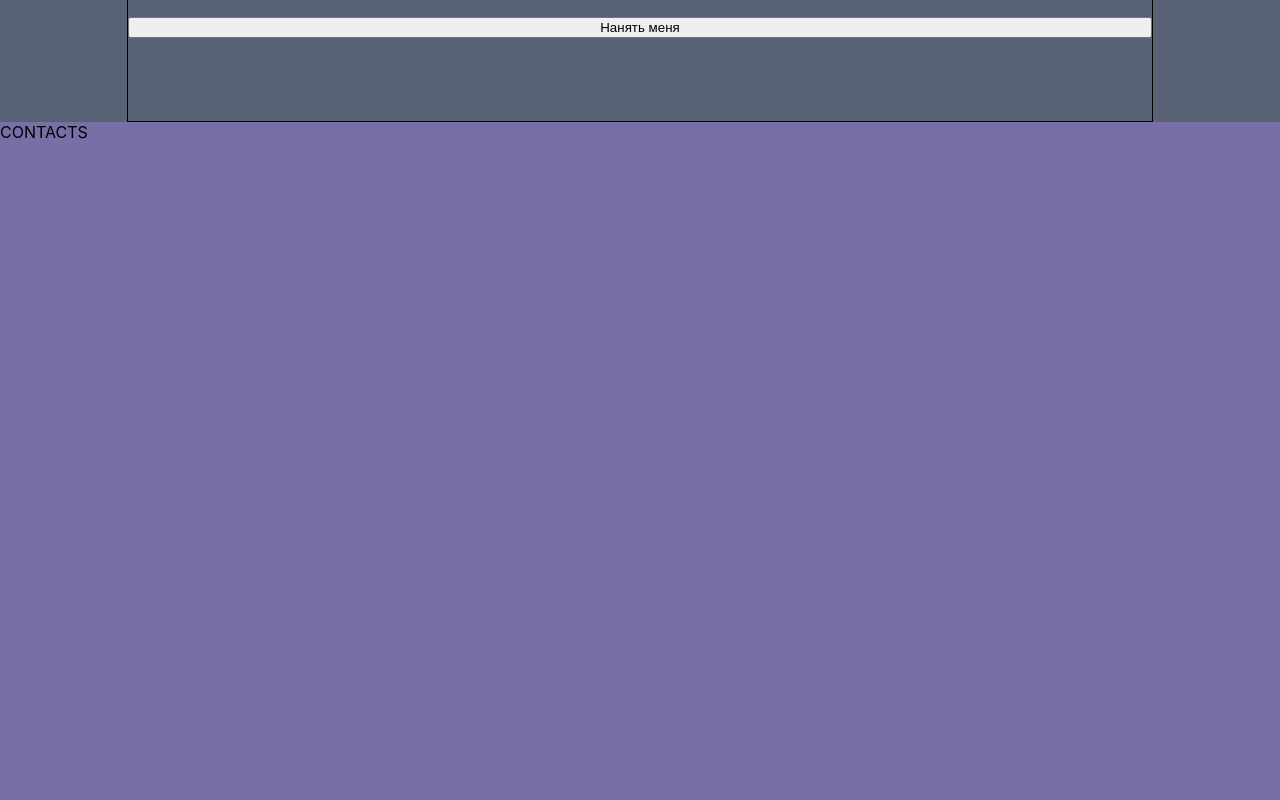
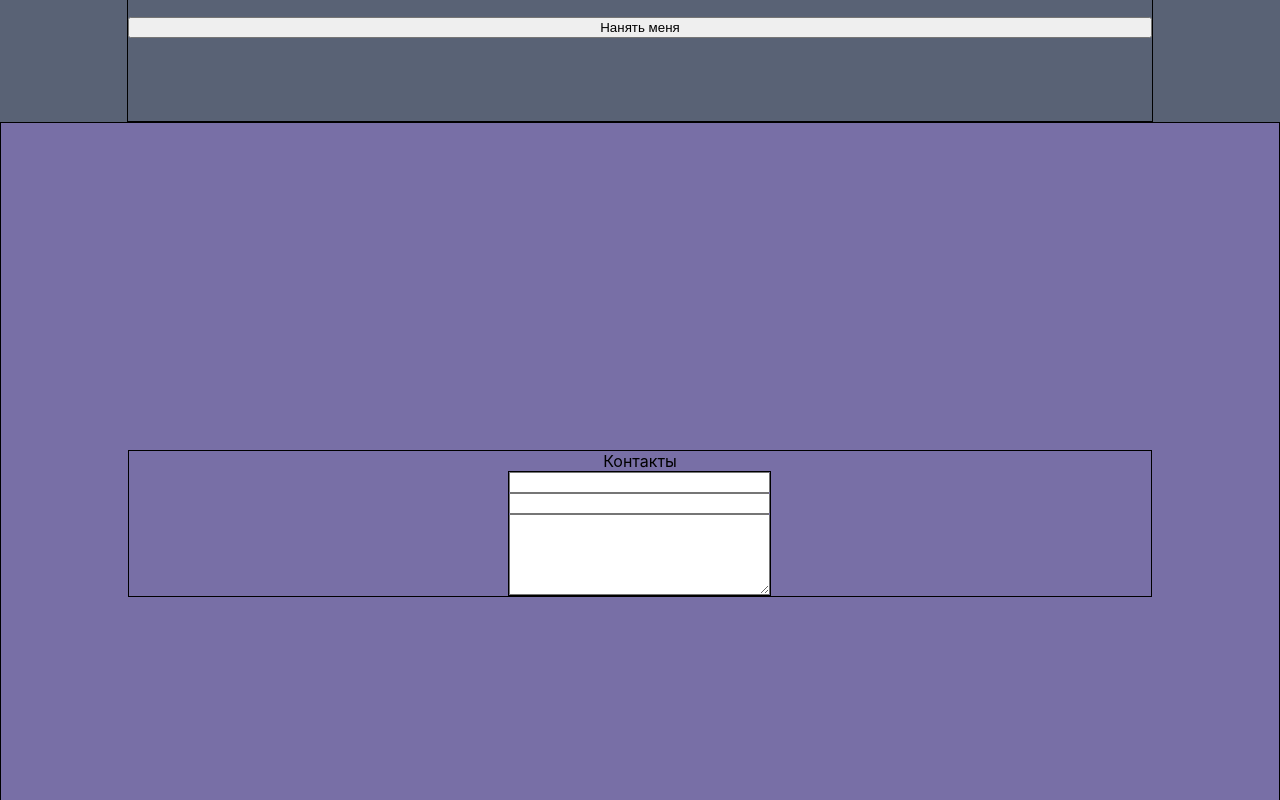
Before and after one commit to alexK150/react-portfolio, a React (Create React App) app: page / in a window 1280 px wide. Shown: the part 2580-3380 px from the top of the page. Built offline with nearby package versions, Linux system fonts and the light colour scheme.

Commit message:
v5 Contacts info styles

```diff
--- a/src/components/contacts/Contacts.js
+++ b/src/components/contacts/Contacts.js
@@ -4,7 +4,14 @@ import s from './Contacts.module.css';
 const Contacts = (props) => {
     return (
         <div className={s.contacts}>
-            CONTACTS
+            <div className={s.container}>
+                Контакты
+                <form action="" className={s.form}>
+                    <input type="text"/>
+                    <input type="text"/>
+                    <textarea name="" id="" cols="30" rows="5"></textarea>
+                </form>
+            </div>
         </div>
     )
 };
--- a/src/components/contacts/Contacts.module.css
+++ b/src/components/contacts/Contacts.module.css
@@ -1,4 +1,24 @@
 .contacts {
     height: 100vh;
     background-color: #786fa6;
+    display: flex;
+    justify-content: center;
+    align-items: center;
+    border: 1px solid black;
 }
+
+.container {
+    width: 80%;
+    display: flex;
+    justify-content: center;
+    border: 1px solid black;
+    flex-direction: column;
+    align-items: center;
+}
+
+.form {
+    border: 1px solid black;
+    display: flex;
+    flex-direction: column;
+    justify-content: space-around;
+}
```
